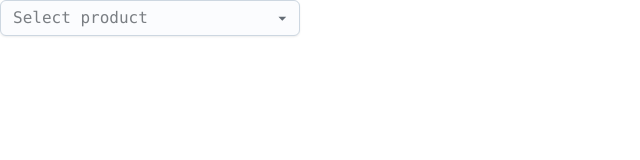
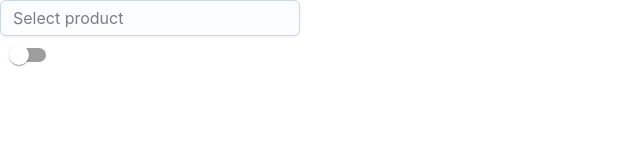
Before and after one commit to codeBerzerk/FoodTest, a React (Create React App) app: page / in a window 1280 px wide. Shown: the top 160 px of the page, without its empty margins (0-640 px from the left). Built offline with nearby package versions, Linux system fonts and the light colour scheme.

Commit message:
cart fix

```diff
--- a/package.json
+++ b/package.json
@@ -6,8 +6,12 @@
   "dependencies": {
     "@emotion/react": "^11.10.5",
     "@emotion/styled": "^11.10.5",
+    "@fontsource/roboto": "^4.5.8",
+    "@mui/base": "^5.0.0-alpha.116",
     "@mui/joy": "^5.0.0-alpha.65",
     "@mui/material": "^5.11.7",
+    "@mui/styled-engine-sc": "^5.11.0",
+    "@mui/system": "^5.11.7",
     "@reduxjs/toolkit": "^1.9.2",
     "@testing-library/jest-dom": "^5.16.5",
     "@testing-library/react": "^13.4.0",
@@ -17,6 +21,7 @@
     "react-redux": "^8.0.5",
     "react-scripts": "5.0.1",
     "sass": "^1.58.0",
+    "styled-components": "^5.3.6",
     "web-vitals": "^2.1.4"
   },
   "scripts": {
--- a/src/components/Cart.jsx
+++ b/src/components/Cart.jsx
@@ -1,9 +1,21 @@
-import Autocomplete from "@mui/joy/Autocomplete";
 import * as React from 'react';
+
 import { useState } from "react"
 import { useDispatch, useSelector } from "react-redux"
 
-const list = [{label:"milk"},{label:"onion"},{label:"carrot"},{label:"apple"},{label:"banana"},{label:"rice"},{label:"salt"}]
+import Switch from '@mui/material/Switch';
+import Autocomplete from '@mui/joy/Autocomplete';
+import Chip from '@mui/material/Chip';
+import Stack from '@mui/material/Stack';
+
+const list = [
+            {label:"milk",group:"diary"},
+            {label:"onion",group:"vegetables"},
+            {label:"carrot",group:"vegetables"},
+            {label:"apple",group:"fruit"},
+            {label:"banana",group:"fruit"},
+            {label:"rice",group:"groat"},
+            {label:"salt",group:"seasoning"}]
 
 export default function Cart() {
     const dsipatch = useDispatch();
@@ -21,29 +33,30 @@ export default function Cart() {
 
     return(
     <>
-    <ul>
+    <Stack direction="row" spacing={1}>
         {cart.map((product,index)=>{
-            return <li key={index} onClick={()=>{
-                removeProduct(product);
-            }}>{product}</li>
-        })}
-    </ul>
-        <Autocomplete options={coincide} sx={{width:300}} placeholder="Select product"
-            onInput={(event)=>{
-                updateValue(event.target.value)
-                updateCoincide([...list.filter(product=>{
-                return {label:product.label.includes(event.target.value)}
-            })])
-            }}
-            inputValue={inputValue}
+            return <Chip key={index} variant="outlined" label={product} onDelete={()=>removeProduct(product)}/>
+            })}
+    </Stack>
+        <Autocomplete
+            options={coincide}
+            sx={{width:300}}
+            placeholder="Select product"
+            freeSolo
+            onInput={(event)=>updateValue(event.target.value)}
+
             onChange={(event,newValue)=>{
                 if(newValue !== null && newValue){
-                    updateValue("");
-                    !cart.includes(newValue.label)?
-                    addProduct(newValue.label):
-                    alert("You alredy have this product");
+                    if(!cart.includes(newValue.label)){
+                        addProduct(newValue.label);
+                        updateValue('');
+                    }else{
+                        alert("You alredy have this product");
+                    }
                 }
             }}
             />
+    <Switch label="label" onChange={()=>{}}/>
+
     </>)
 }
--- a/src/index.js
+++ b/src/index.js
@@ -1,7 +1,13 @@
 import React from 'react';
 import ReactDOM from 'react-dom/client';
 import App from './App';
+
 import "./styles/index.scss"
+import '@fontsource/roboto/300.css';
+import '@fontsource/roboto/400.css';
+import '@fontsource/roboto/500.css';
+import '@fontsource/roboto/700.css';
+
 
 const root = ReactDOM.createRoot(document.getElementById('root'));
 root.render(
--- a/src/styles/index.scss
+++ b/src/styles/index.scss
@@ -1,5 +1 @@
 @import "reset.css";
-
-*{
-    font-family: consolas !important;
-}
```
Also changed, not shown: 1 other file (tests, documents, lock files or other folders).
